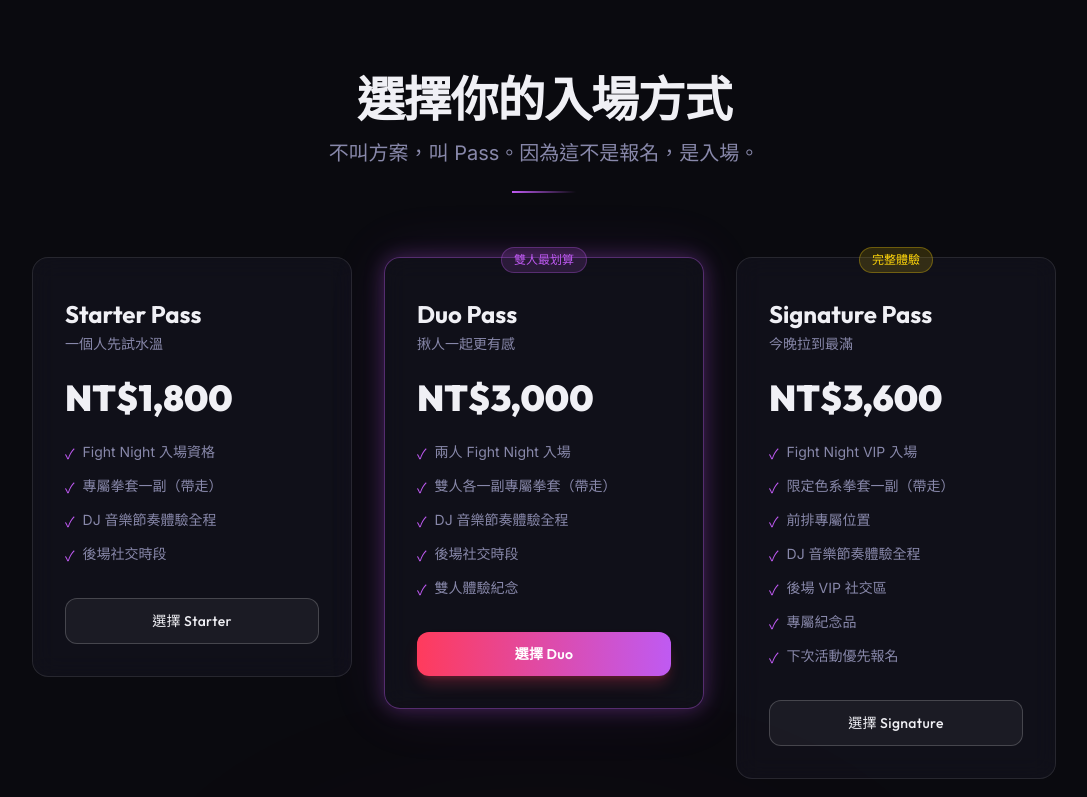
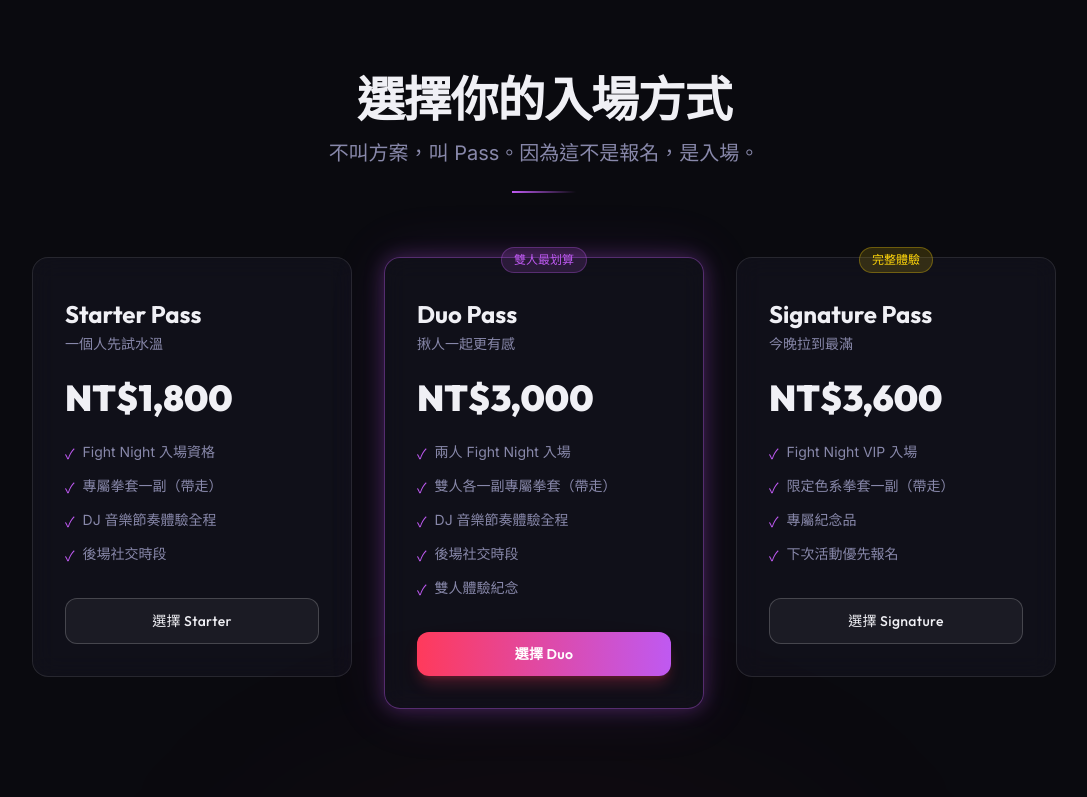
Before and after one commit to bless25min/FightNight, a React (Vite) app: page / in a window 1280 px wide. Shown: the part 6244-7041 px from the top of the page, without its empty margins (96-1183 px from the left). Built offline with nearby package versions, Linux system fonts and the light colour scheme.

Commit message:
Update landingContent.ts

```diff
--- a/src/data/landingContent.ts
+++ b/src/data/landingContent.ts
@@ -294,9 +294,6 @@ export const ticketPlans: TicketPlan[] = [
     features: [
       'Fight Night VIP 入場',
       '限定色系拳套一副（帶走）',
-      '前排專屬位置',
-      'DJ 音樂節奏體驗全程',
-      '後場 VIP 社交區',
       '專屬紀念品',
       '下次活動優先報名',
     ],
```
